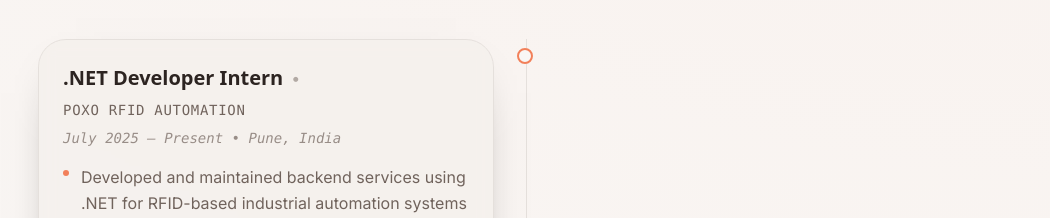
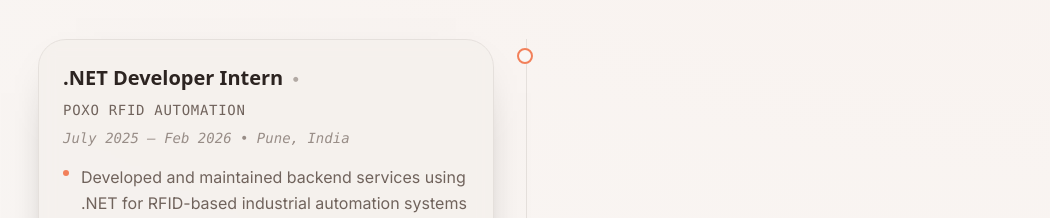
Before and after one commit to KIRA2104/Portfolio-Website, a React (Vite) app: page / in a window 1280 px wide. Shown: the part 1840-2058 px from the top of the page, without its empty margins (114-1164 px from the left). Built offline with nearby package versions, Linux system fonts and the light colour scheme; a small style sheet from the web is missing.

Commit message:
fix: update duration for .NET Developer Intern role at POXO RFID Automation

```diff
--- a/src/data/experience.ts
+++ b/src/data/experience.ts
@@ -13,7 +13,7 @@
     role: ".NET Developer Intern",
     company: "POXO RFID Automation",
     location: "Pune, India",
-    duration: "July 2025 – Present",
+    duration: "July 2025 – Feb 2026",
     points: [
       "Developed and maintained backend services using .NET for RFID-based industrial automation systems",
       "Designed and implemented a Face Recognition System with full pipeline including face detection, feature extraction, similarity-based identity matching, and secure database storage",
```
